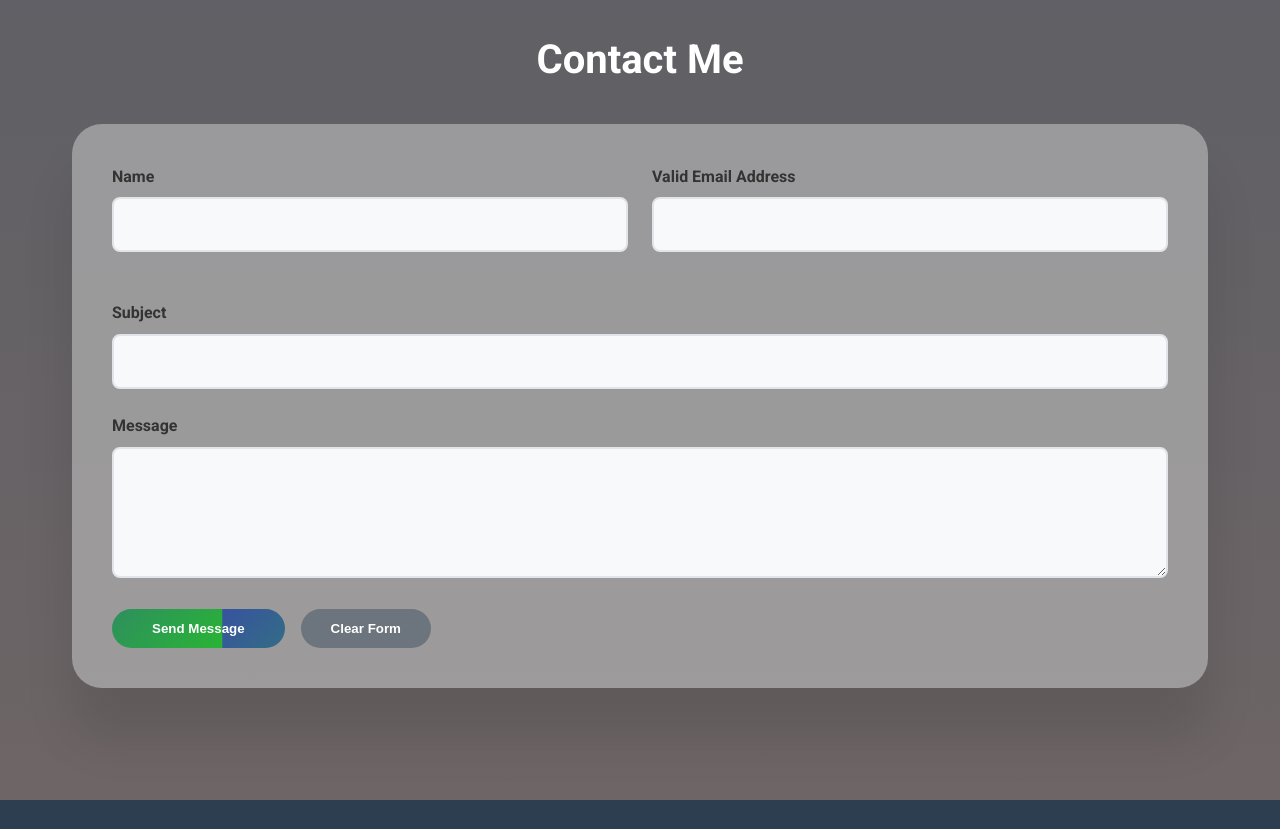
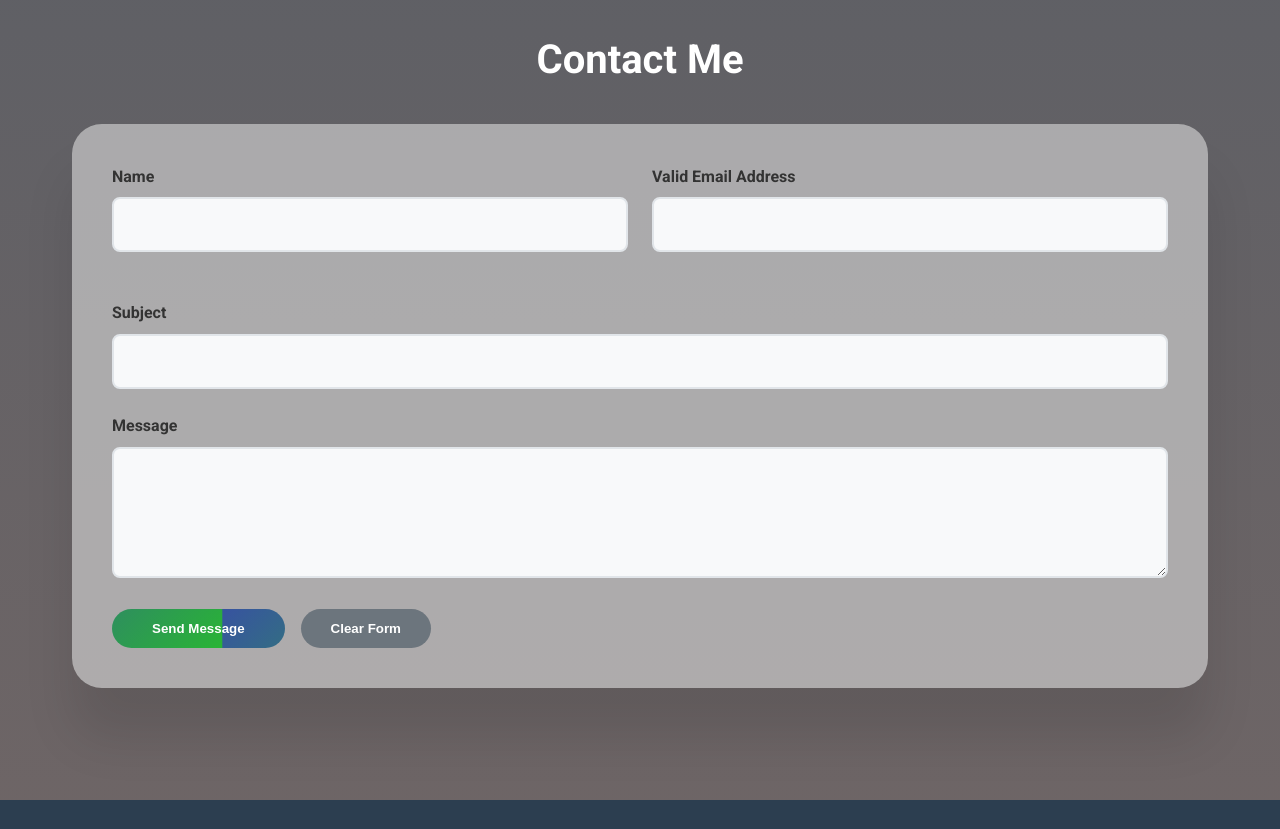
Before and after one commit to jomelcandinato/My-Portfolio, a plain HTML site: page index.html in a window 1280 px wide. Shown: the part 3540-4369 px from the top of the page. Drawn offline with nearby package versions, Linux system fonts and the light colour scheme.

Commit message:
Update styles.css

```diff
--- a/styles.css
+++ b/styles.css
@@ -825,7 +825,7 @@ section.visible {
 
 .contact-container {
     border-radius: 30px;
-    background-color: #b6b5b5ac;
+    background-color: #cececeac;
     width: 100%;
 }
 
```
